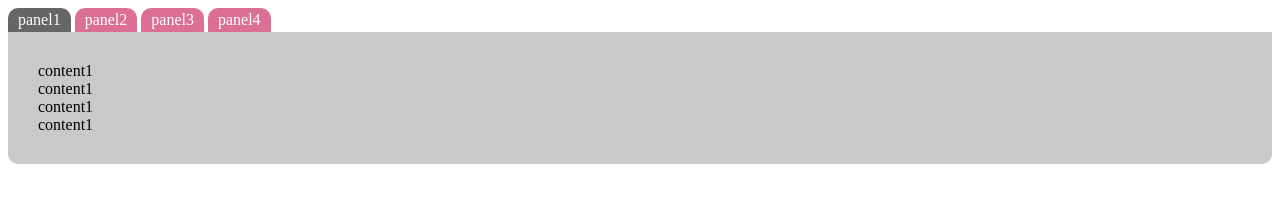
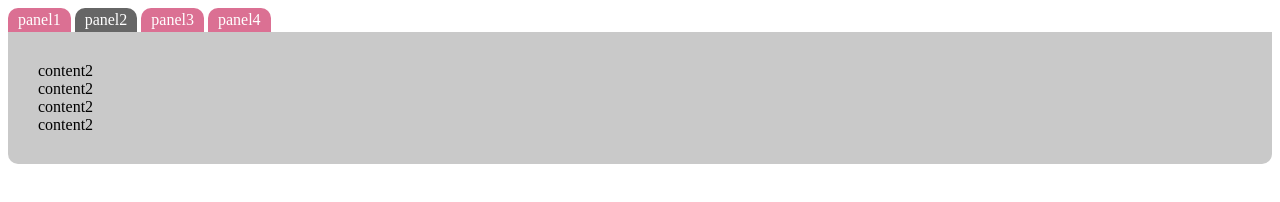
Before and after one commit to tzr2020/jQuery-Demo, a plain HTML site: page demo-1.html in a window 1280 px wide. Both pictures are taken after a click on the item "panel2". Drawn offline with Linux system fonts and the light colour scheme.

Commit message:
modify: demo-1

```diff
--- a/demo-1.html
+++ b/demo-1.html
@@ -5,12 +5,12 @@
     <meta charset="UTF-8">
     <meta name="viewport" content="width=device-width, initial-scale=1.0">
     <style>
-        .tab-panels ul {
+        .tab-panel ul {
             margin: 0;
             padding: 0;
         }
 
-        .tab-panels ul li {
+        .tab-panel ul li {
             list-style-type: none;
             display: inline-block;
             background-color: palevioletred;
@@ -21,35 +21,35 @@
             cursor: pointer;
         }
 
-        .tab-panels ul li:hover {
+        .tab-panel ul li:hover {
             background-color: #666;
         }
 
-        .tab-panels ul li.active {
+        .tab-panel ul li.active {
             background-color: #666;
         }
 
-        .tab-panels .panel {
+        .tab-panel .panel {
             display: none;
             background-color: #c9c9c9;
             padding: 30px;
             border-radius: 0 0 10px 10px;
         }
 
-        .tab-panels .panel.active {
+        .tab-panel .panel.active {
             display: block;
         }
     </style>
-    <title>Document</title>
+    <title>demo-1</title>
 </head>
 
 <body>
-    <div class="tab-panels">
-        <ul class="tabs">
-            <li class="active">panel1</li>
-            <li>panel2</li>
-            <li>panel3</li>
-            <li>panel4</li>
+    <div class="tab-panel">
+        <ul class="tab">
+            <li data-panelID="panel1" class="active">panel1</li>
+            <li data-panelID="panel2">panel2</li>
+            <li data-panelID="panel3">panel3</li>
+            <li data-panelID="panel4">panel4</li>
         </ul>
 
         <div id="panel1" class="panel active">
@@ -81,7 +81,14 @@
     <script src="js/jquery-1.12.4.min.js"></script>
     <script>
         $(function () {
+            $('.tab-panel ul li').on('click', function () {
+                $('.tab-panel ul li.active').removeClass('active')
+                $(this).addClass('active')
 
+                var panelID = $(this).attr("data-panelID");
+                $('.tab-panel .panel.active').removeClass('active');
+                $('.tab-panel #' + panelID).addClass('active');
+            });
         });
     </script>
 </body>
```
